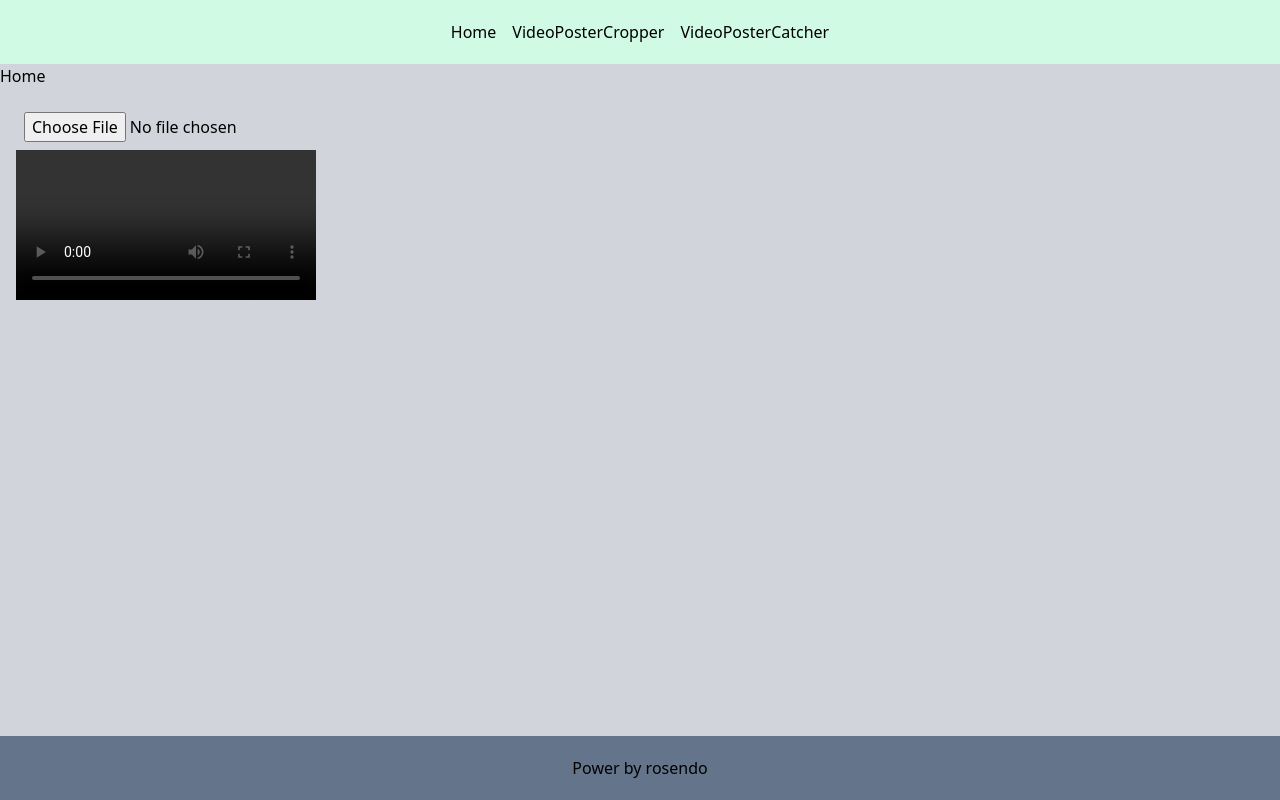
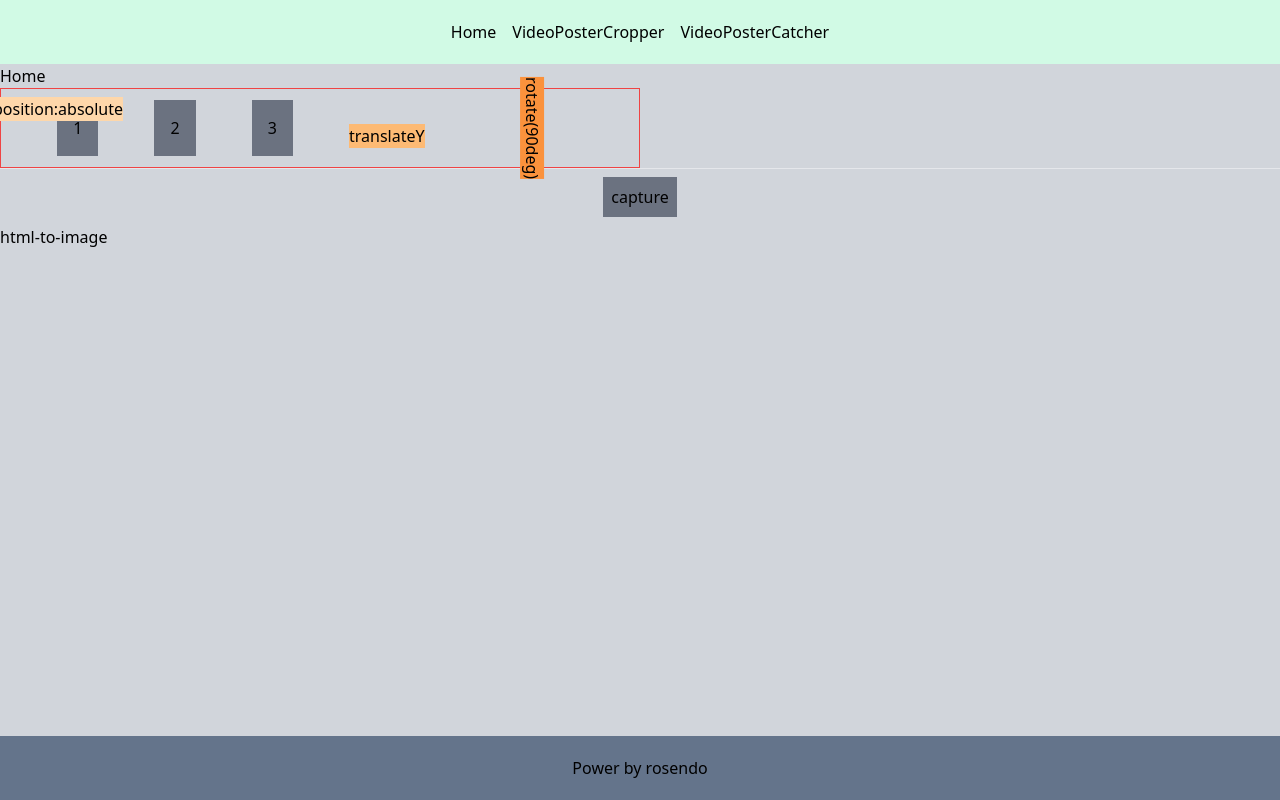
Before and after one commit to rosendolu/react-components, a React (Vite) app: page / in a window 1280 px wide. Built offline with nearby package versions, Linux system fonts and the light colour scheme.

Commit message:
feat: screenshot

```diff
--- a/package.json
+++ b/package.json
@@ -13,6 +13,7 @@
     "@fortawesome/free-regular-svg-icons": "^6.4.0",
     "@fortawesome/free-solid-svg-icons": "^6.4.0",
     "@fortawesome/react-fontawesome": "^0.2.0",
+    "html-to-image": "^1.11.11",
     "localforage": "^1.10.0",
     "match-sorter": "^6.3.1",
     "react": "^18.2.0",
--- /dev/null
+++ b/src/components/domToImg.tsx
@@ -0,0 +1,46 @@
+import { toPng } from 'html-to-image';
+import { useRef, useState } from 'react';
+
+export default function DomToImg() {
+  const dom: any = useRef();
+  const [list, setList] = useState([]);
+
+  function capturePhoto(event) {
+    toPng(dom.current)
+      .then(dataUrl => {
+        console.log('dataUrl', dataUrl);
+        setList(() => list.concat(dataUrl));
+      })
+      .catch(function (error) {
+        console.error('oops, something went wrong!', error);
+      });
+  }
+
+  return (
+    <div>
+      <div ref={dom} className="relative flex h-20 w-6/12 items-center justify-evenly border border-red-500">
+        <div className="bg-gray-500 p-4">1</div>
+        <div className="bg-gray-500 p-4">2</div>
+        <div className="bg-gray-500 p-4">3</div>
+        <div className="absolute -left-2 top-2 bg-orange-200">position:absolute</div>
+        <div className="translate-y-2 bg-orange-300">translateY</div>
+        <div className="rotate-90 bg-orange-400">rotate(90deg)</div>
+      </div>
+      <hr />
+      <div className="my-2 flex justify-evenly">
+        <button className="bg-gray-500 p-2" onClick={capturePhoto}>
+          capture
+        </button>
+      </div>
+
+      <div className="">
+        <h1>html-to-image</h1>
+        <div className="flex flex-wrap">
+          {list.map(url => (
+            <img key={url} src={url} className="mb-4 mr-4 object-contain"></img>
+          ))}
+        </div>
+      </div>
+    </div>
+  );
+}
--- a/src/components/videoPosterCacher.tsx
+++ b/src/components/videoPosterCacher.tsx
@@ -40,7 +40,7 @@ export default function VideoPosterCacher() {
       }
     }
   };
-  console.log('rerender');
+  // console.log('rerender');
 
   return (
     <div>
--- a/src/components/videoPosterCropper.tsx
+++ b/src/components/videoPosterCropper.tsx
@@ -1,4 +1,4 @@
-import React, { useRef, useState } from 'react';
+import React, { SyntheticEvent, useRef, useState } from 'react';
 import { sleep } from '../helpers/util';
 
 type Poster = {
@@ -21,7 +21,7 @@ export default function VideoPosterCropper() {
     }
   };
 
-  async function capturePoster() {
+  async function capturePoster(useSleep = false) {
     const video = videoRef.current;
     console.log('capture poster ', video?.videoWidth, video?.videoHeight, video?.duration);
     if (video) {
@@ -36,23 +36,49 @@ export default function VideoPosterCropper() {
         for (let time of times) {
           video.currentTime = time;
           video.pause();
-          await sleep(time * 1e2);
+          if (useSleep) {
+            await sleep(time * 1e2);
+          }
           ctx.drawImage(video, 0, 0, canvas.width, canvas.height);
           const posterUrl = canvas.toDataURL();
           srcSet.push({ url: posterUrl, time: time });
         }
       }
       setPosters(srcSet);
+      console.log('srcSet', srcSet);
     }
   }
 
   console.log('render');
+  function calculateProgress() {
+    const video = videoRef.current as HTMLVideoElement;
+    const buffered = video.buffered;
+    const total = video.duration;
+    let loaded = 0;
+    for (let i = 0; i < buffered.length; i++) {
+      loaded += buffered.end(i) - buffered.start(i);
+    }
+    const percent = (loaded / total) * 100;
+    console.log('Current loading progress: ' + percent + '%');
+  }
+  function progressChange(event: SyntheticEvent<HTMLVideoElement, Event>): void {
+    console.log('progressChange');
+    calculateProgress();
+    capturePoster();
+  }
+  function timeUpdated(event: SyntheticEvent<HTMLVideoElement, Event>): void {
+    console.log('timeUpdated');
+    calculateProgress();
+    // capturePoster();
+  }
 
   return (
     <div className="p-4">
       <input type="file" accept="video/*" className="p-2" onChange={handleVideoChange} />
       <br />
-      <video preload="true" ref={videoRef} controls onLoadedData={capturePoster} />
+      {/* <video preload="true" ref={videoRef} controls  onLoadedData={() => capturePoster(true)} /> */}
+      {/* <video preload="true" ref={videoRef} controls onProgress={progressChange} /> */}
+      <video preload="true" ref={videoRef} controls onTimeUpdate={timeUpdated} />
       <br />
       {posters.map(poster => (
         <div key={poster.time} className="relative">
--- a/src/pages/home.tsx
+++ b/src/pages/home.tsx
@@ -1,10 +1,11 @@
-import VideoPosterCropper from '../components/videoPosterCropper';
+import DomToImg from '../components/domToImg';
 
 export default function Home() {
   return (
     <div>
       <h2>Home</h2>
-      <VideoPosterCropper></VideoPosterCropper>
+      {/* <VideoPosterCropper></VideoPosterCropper> */}
+      <DomToImg></DomToImg>
     </div>
   );
 }
```
Also changed, not shown: 2 other files (tests, documents, lock files or other folders).
